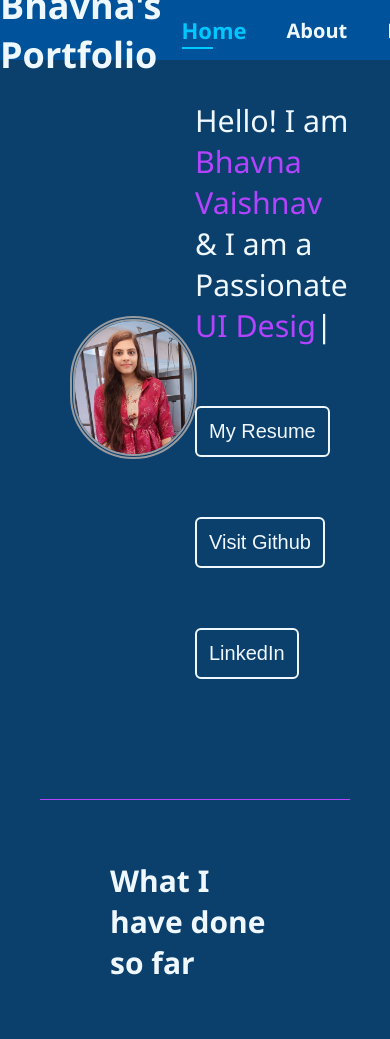
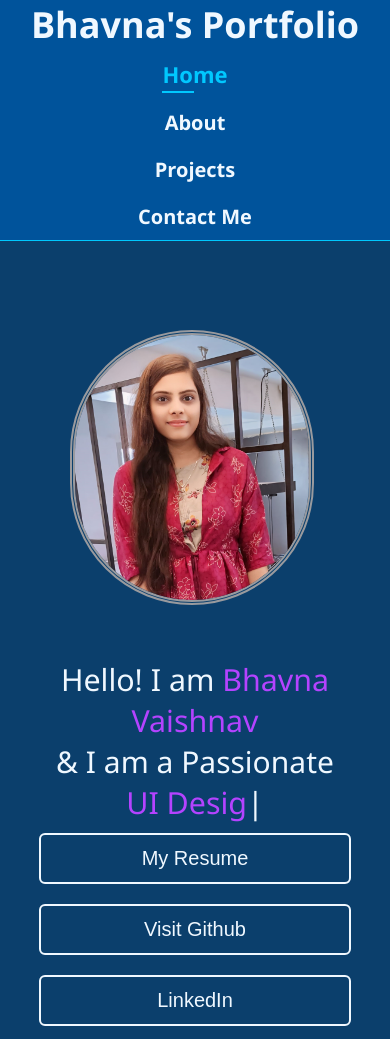
Before and after one commit to Bhavna-code-alt/portfolio, a plain HTML site: page index.html in a window 390 px wide. Shown: the top 1039 px of the page. Drawn offline with nearby package versions, Linux system fonts and the light colour scheme.

Commit message:
style change

```diff
--- a/style.css
+++ b/style.css
@@ -18,8 +18,9 @@ nav {
     justify-content: space-around;
     background-color: #00539b;
     align-items: center;
-    height: 60px;
+    height: 100px;
     font-family: 'Segoe UI', Tahoma, Geneva, Verdana, sans-serif;
+    box-shadow: 0 1px #00c8ff;
 }
 
 nav ul {
@@ -331,4 +332,53 @@ footer .footer-text {
     padding: 12px 0;
 }
 
-/* responsive design */
+@media (max-width: 768px) {
+    .firstSection {
+        flex-direction: column;
+        align-items: center;
+    }
+
+    .firstSection>div {
+        width: 100%;
+    }
+
+    .leftSection {
+        text-align: center;
+    }
+
+    .leftSection .buttons {
+        display: flex;
+        flex-direction: column;
+        align-items: center;
+    }
+
+    .leftSection .btn1, .leftSection .btn2, .leftSection .btn3 {
+        margin: 10px 0;
+        width: 80%;
+    }
+
+    .secondSection .box {
+        flex-direction: column;
+    }
+
+    .vertical {
+        width: 90%;
+        margin: 20px auto;
+    }
+}
+
+@media (max-width: 480px) {
+    nav {
+        flex-direction: column;
+        height: auto;
+    }
+
+    nav ul {
+        flex-direction: column;
+        align-items: center;
+    }
+
+    #navbar li {
+        margin: 10px 0;
+    }
+}
```
